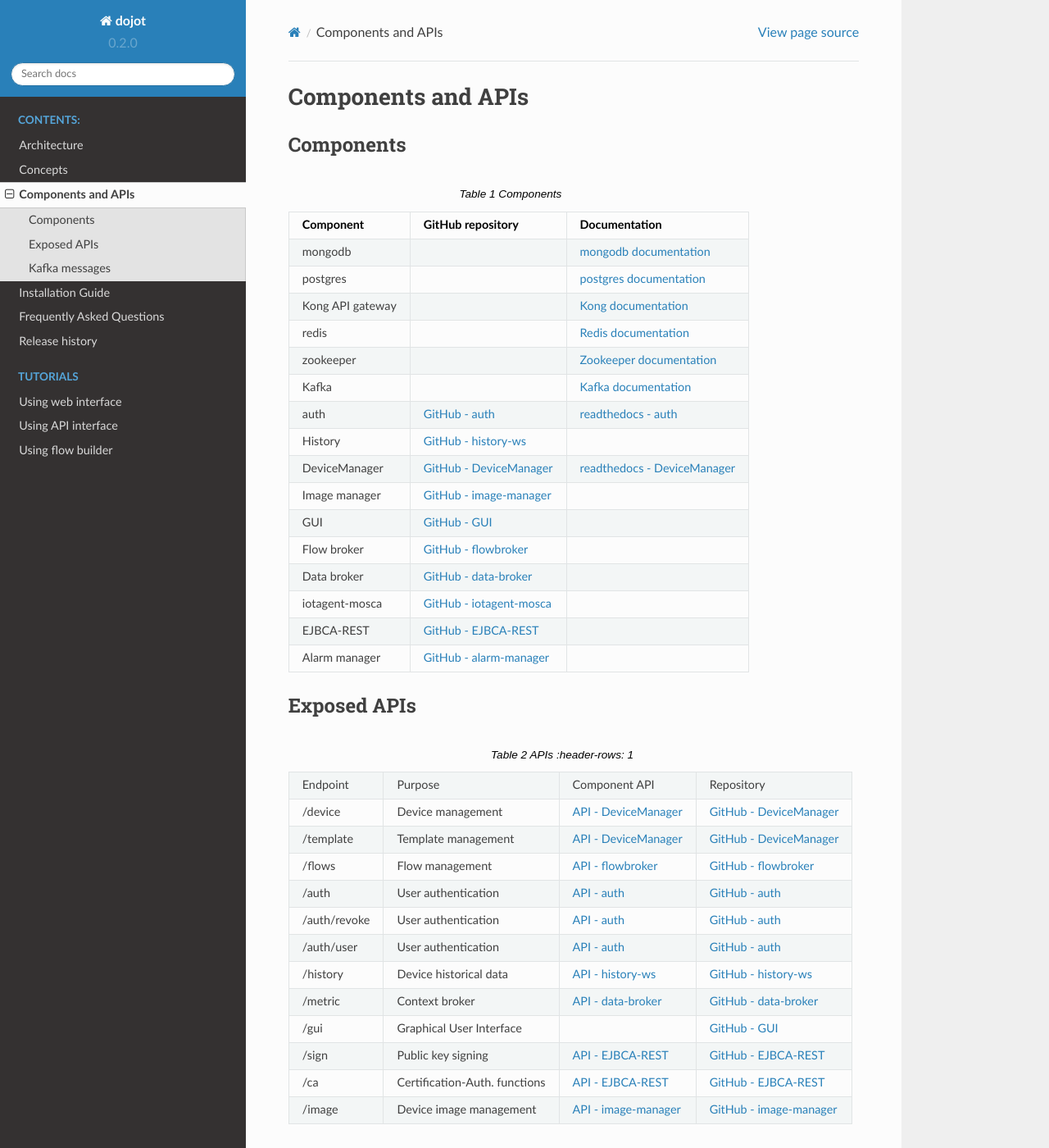
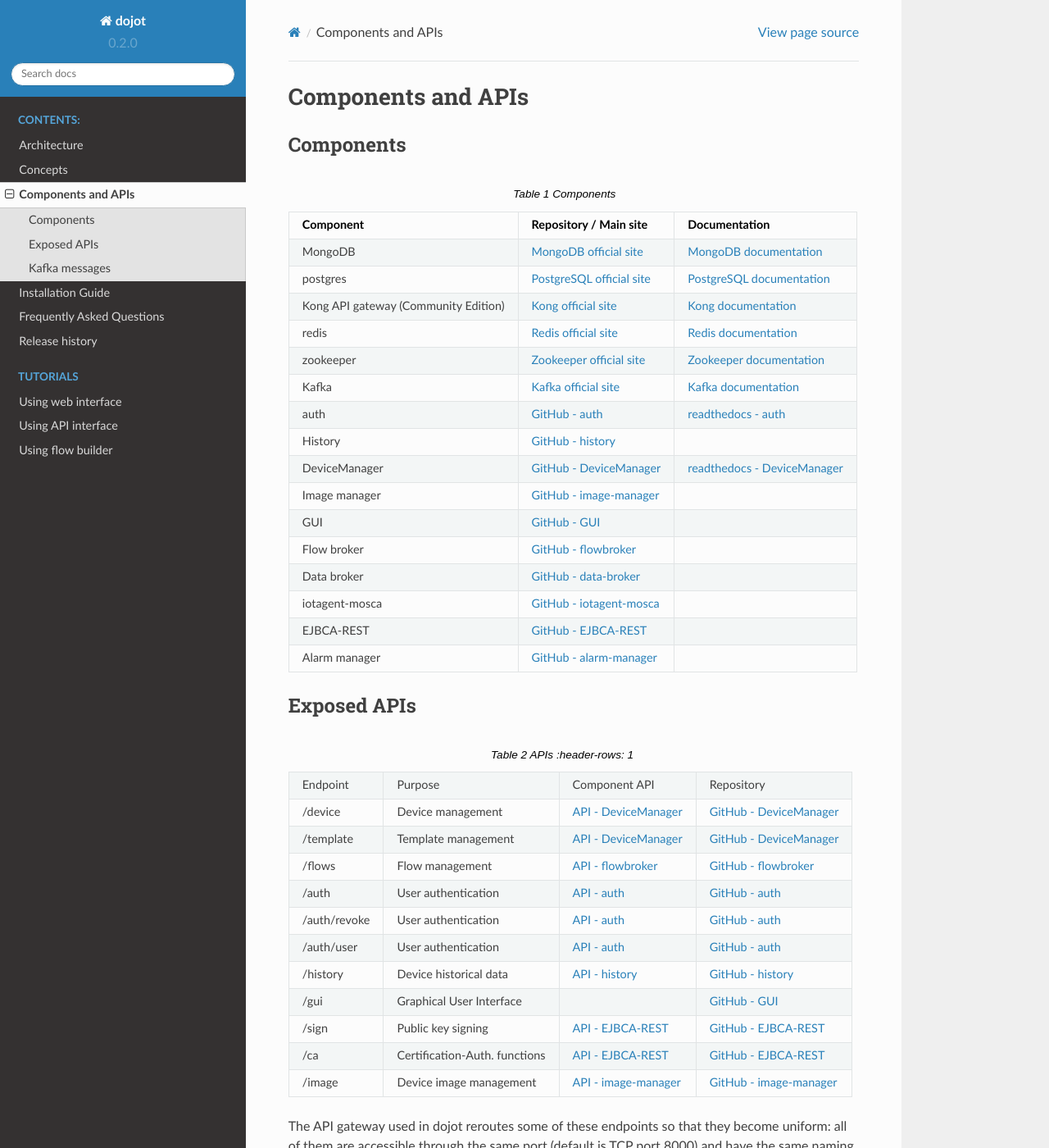
Before and after one commit to dojot/docs, a Sphinx documentation site: the page built from source/components-and-apis.rst, in a window 1280 px wide and 1400 px high. Shown: the whole window at 82% size. Built offline with Sphinx 7.4.7 and the Read the Docs theme 2.0.0, drawn with Linux system fonts in a browser that asks for light colours; some of the changed text lies outside the part shown.

Commit message:
docs: updating components and APIs page

```diff
--- a/source/components-and-apis.rst
+++ b/source/components-and-apis.rst
@@ -10,31 +10,31 @@
   :header-rows: 1
 
   * - Component
-    - GitHub repository
+    - Repository / Main site
     - Documentation
-  * - mongodb
-    -
-    - `mongodb documentation`_
+  * - MongoDB
+    - `MongoDB official site`_
+    - `MongoDB documentation`_
   * - postgres
-    -
-    - `postgres documentation`_
-  * - Kong API gateway
-    -
+    - `PostgreSQL official site`_
+    - `PostgreSQL documentation`_
+  * - Kong API gateway (Community Edition)
+    - `Kong official site`_
     - `Kong documentation`_
   * - redis
-    -
+    - `Redis official site`_
     - `Redis documentation`_
   * - zookeeper
-    -
+    - `Zookeeper official site`_
     - `Zookeeper documentation`_
   * - Kafka
-    -
+    - `Kafka official site`_
     - `Kafka documentation`_
   * - auth
     - `GitHub - auth`_
     - `readthedocs - auth`_
   * - History
-    - `GitHub - history-ws`_
+    - `GitHub - history`_
     -
   * - DeviceManager
     - `GitHub - DeviceManager`_
@@ -98,12 +98,8 @@
     - `GitHub - auth`_
   * - /history
     -  Device historical data
-    - `API - history-ws`_
-    - `GitHub - history-ws`_
-  * - /metric
-    -  Context broker
-    - `API - data-broker`_
-    - `GitHub - data-broker`_
+    - `API - history`_
+    - `GitHub - history`_
   * - /gui
     -  Graphical User Interface
     -
@@ -156,9 +152,6 @@
    * - STH
      - host:8666/
      - host:8000/history
-   * - Data-Broker
-     - host:1026/
-     - host:8000/metric
    * - GUI
      - host/
      - host:8000/gui
@@ -190,21 +183,31 @@
    * - iotagent-mosca
      - Device data update (`Messages - iotagent-mosca`_)
      - ``device-data``
+   * - auth
+     - Tenants creation/removal (`Messages - auth`_)
+     - ``dojot.tenancy``
 
-.. _mongodb documentation: https://docs.mongodb.com/manual/
-.. _postgres documentation: https://www.postgresql.org/docs/
+.. _MongoDB documentation: https://docs.mongodb.com/manual/
+.. _MongoDB official site: https://www.mongodb.com/
+.. _PostgreSQL documentation: https://www.postgresql.org/docs/
+.. _PostgreSQL official site: https://www.postgresql.org
+.. _Kong official site: https://konghq.com/kong-community-edition/
 .. _Kong documentation: https://getkong.org/docs/
+.. _Redis official site: https://redis.io/
 .. _Redis documentation: https://redis.io/documentation
+.. _Zookeeper official site: https://zookeeper.apache.org/
 .. _Zookeeper documentation: https://zookeeper.apache.org/documentation.html
+.. _Kafka official site: https://kafka.apache.org/
 .. _Kafka documentation: http://kafka.apache.org/documentation/
 
 
 .. _GitHub - auth: https://github.com/dojot/auth
 .. _API - auth: https://dojot.github.io/auth/apiary_latest.html
 .. _readthedocs - auth: http://dojotdocs.readthedocs.io/projects/auth/en/latest/
+.. _Messages - auth: https://dojotdocs.readthedocs.io/projects/auth/en/latest/kafka-messages.html
 
-.. _GitHub - history-ws: https://github.com/dojot/history-ws
-.. _API - history-ws: https://dojot.github.io/history/apiary_latest.html
+.. _GitHub - history: https://github.com/dojot/history
+.. _API - history: https://dojot.github.io/history/apiary_latest.html
 
 
 .. _GitHub - DeviceManager: https://github.com/dojot/device-manager
@@ -212,7 +215,7 @@
 .. _readthedocs - DeviceManager: http://dojotdocs.readthedocs.io/projects/DeviceManager/en/latest/
 .. _Messages - DeviceManager: http://dojotdocs.readthedocs.io/projects/DeviceManager/en/latest/kafka-messages.html
 
-.. _GitHub - image-manager: <https://github.com/dojot/image-manager>
+.. _GitHub - image-manager: https://github.com/dojot/image-manager
 .. _API - image-manager: https://dojot.github.io/image-manager/apiary_latest.html
 
 
```
